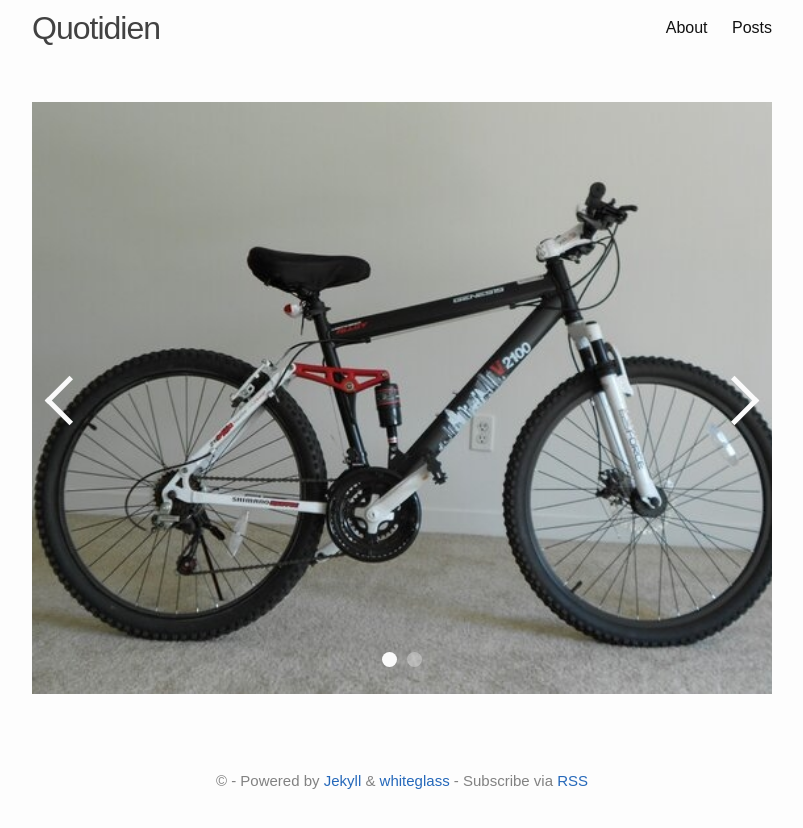
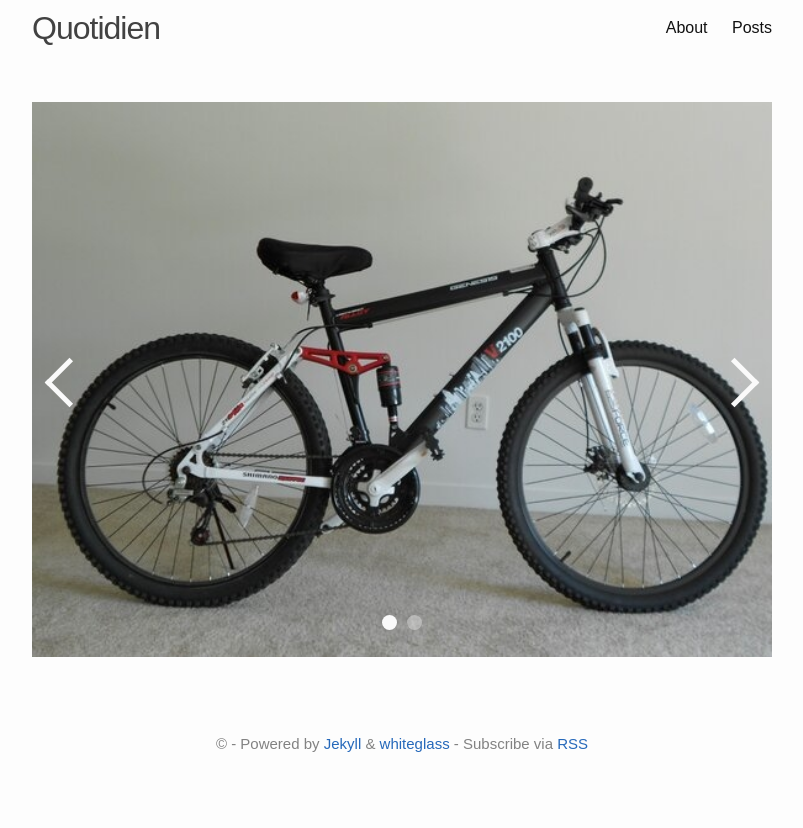
Before and after one commit to dotkay/dotkay.github.io, a Jekyll site: the page built from photos.md, in a window 1280 px wide. Shown: the top 828 px of the page, without its empty margins (238-1041 px from the left). Built offline with Jekyll 4.4.1, drawn with Linux system fonts in a browser that asks for light colours.

Commit message:
testing height change again

```diff
--- a/_layouts/photos.html
+++ b/_layouts/photos.html
@@ -1,4 +1,4 @@
 ---
 layout: default
 ---
-{% include carousel.html height="80" unit="%" duration="7" %}
+{% include carousel.html height="75" unit="%" duration="7" %}
```
